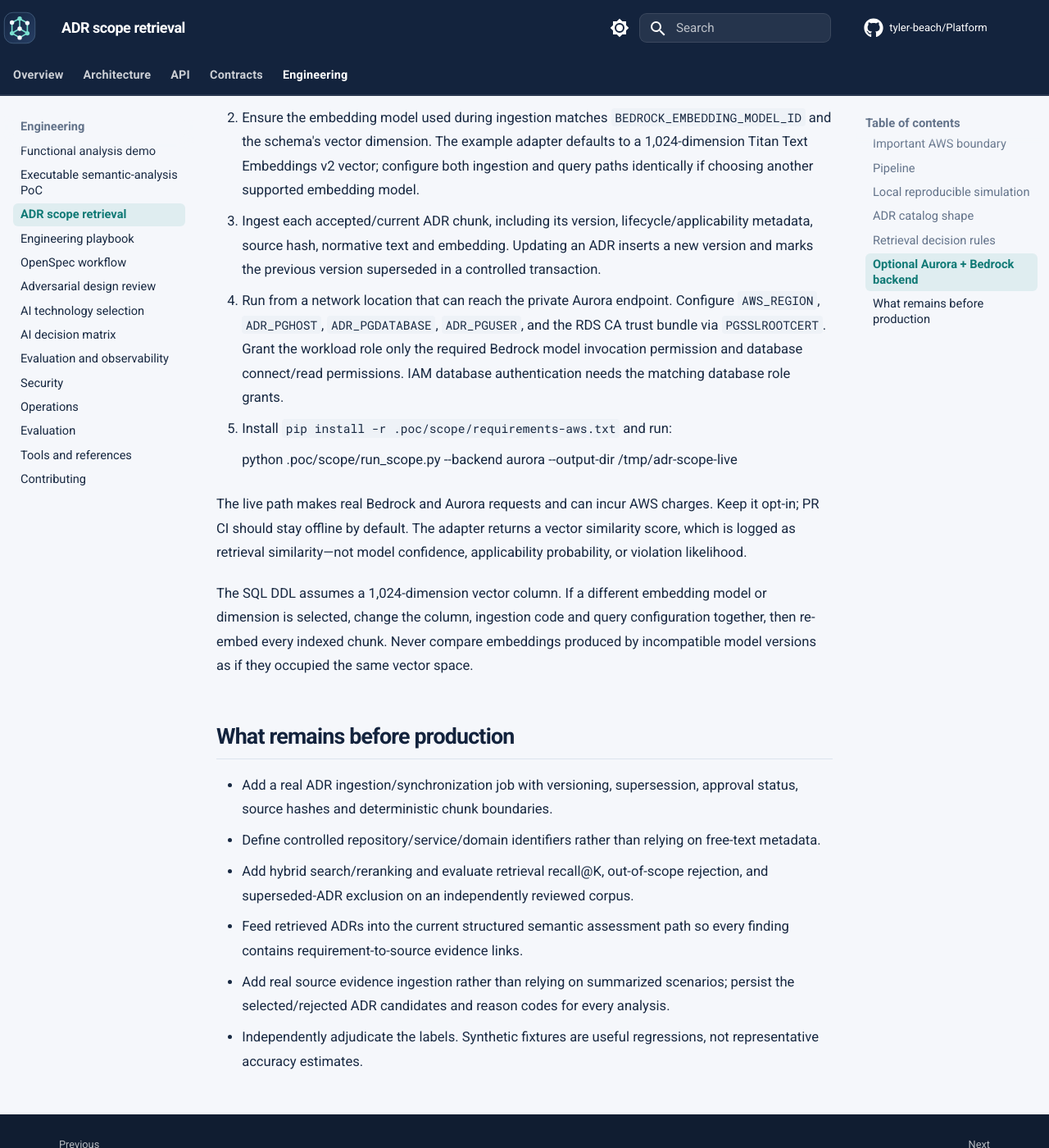
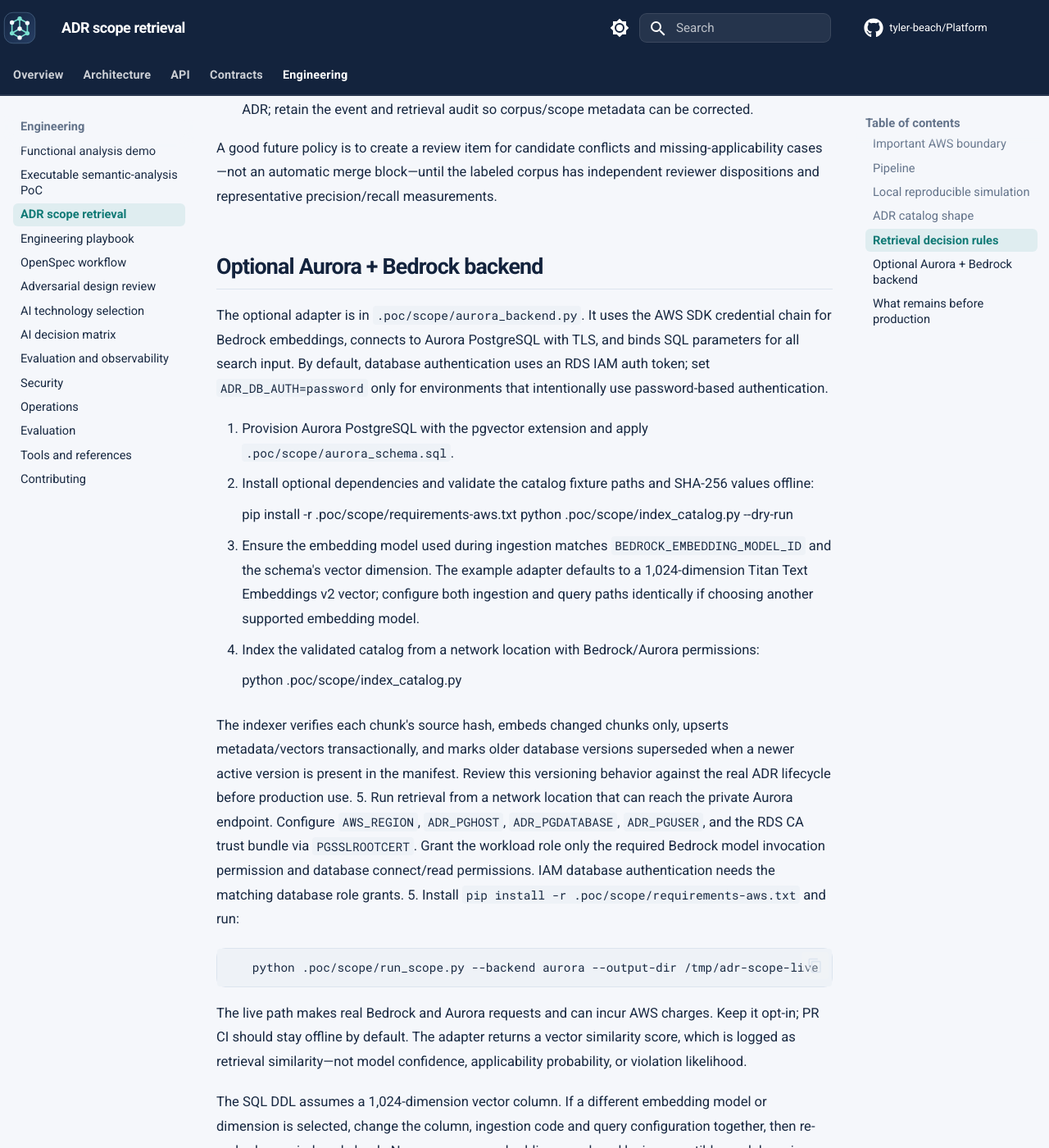
Before and after one commit to tyler-beach/Platform, an MkDocs documentation site: the page built from docs/ADR_SCOPE_RETRIEVAL.md, in a window 1280 px wide and 1400 px high, scrolled down 4863 px. Shown: the whole window at 82% size. Built offline with MkDocs 1.6.1 and Material for MkDocs 9.7.7, drawn with Linux system fonts in a browser that asks for light colours; comment, search, counter and statistics services are not loaded; some of the changed text lies outside the part shown.

Commit message:
docs(scope): document event evidence input and ADR vector indexing

```diff
--- a/docs/ADR_SCOPE_RETRIEVAL.md
+++ b/docs/ADR_SCOPE_RETRIEVAL.md
@@ -35,10 +35,18 @@
 - `.poc/scope/adr_catalog.jsonl`: eight versioned ADR chunks with lifecycle and applicability metadata plus transparent demo control cues.
 - `.poc/scope/scenarios.jsonl`: eight labeled events with repository/service/domain/language, changed paths, change summary and illustrative source observations.
 - `.poc/scope/retrieval.py`: hard metadata filters followed by a lexical ranking baseline.
-- `.poc/scope/run_scope.py`: retrieval plus conservative, cue-based triage; generates Markdown and JSON reports.
+- `.poc/scope/run_scope.py`: retrieval plus conservative, cue-based triage; generates Markdown and JSON reports. It also accepts a single real event via `--event-json`.
+- `.poc/scope/event-template.json`: example envelope for passing repository/service scope and source line/call-edge/diff evidence into retrieval.
+- `.poc/scope/index_catalog.py`: validates source hashes before indexing chunks; skips unchanged embeddings on a live re-index and supersedes older versions when a newer active version is present in the manifest.
 - `.poc/tests/test_scope.py`: assertions for lifecycle exclusion, metadata filtering, retrieval, evidence hashes and non-promotion of flags.
 
 The report includes candidate ADR IDs and versions, lexical relevance scores, reasons, excluded ADRs, matched cues, evidence path/line/excerpt/hash, and a catalog hash. The cue matcher is intentionally limited and transparent; a match only creates a `potential_deviation` candidate. A missing cue does not prove compliance.
+
+For a single event envelope, copy and edit `.poc/scope/event-template.json`, then run:
+
+    python .poc/scope/run_scope.py --event-json /path/to/change-event.json --output-dir /tmp/adr-scope-one-change
+
+The event contains `repository`, `service`, `domain`, `language`, `change_summary`, changed paths, call-edge summaries and source observations. Keep the evidence ID, artifact ID, edge ID, source path, line, exact excerpt and claim from the upstream code/diff analyzer wherever available. The source-observation excerpt hash is recomputed when the report is created. The bundled JSON is a template, not an actual source-analysis result.
 
 Run the full scope test set:
 
@@ -78,9 +86,18 @@
 The optional adapter is in `.poc/scope/aurora_backend.py`. It uses the AWS SDK credential chain for Bedrock embeddings, connects to Aurora PostgreSQL with TLS, and binds SQL parameters for all search input. By default, database authentication uses an RDS IAM auth token; set `ADR_DB_AUTH=password` only for environments that intentionally use password-based authentication.
 
 1. Provision Aurora PostgreSQL with the pgvector extension and apply `.poc/scope/aurora_schema.sql`.
-2. Ensure the embedding model used during ingestion matches `BEDROCK_EMBEDDING_MODEL_ID` and the schema's vector dimension. The example adapter defaults to a 1,024-dimension Titan Text Embeddings v2 vector; configure both ingestion and query paths identically if choosing another supported embedding model.
-3. Ingest each accepted/current ADR chunk, including its version, lifecycle/applicability metadata, source hash, normative text and embedding. Updating an ADR inserts a new version and marks the previous version superseded in a controlled transaction.
-4. Run from a network location that can reach the private Aurora endpoint. Configure `AWS_REGION`, `ADR_PGHOST`, `ADR_PGDATABASE`, `ADR_PGUSER`, and the RDS CA trust bundle via `PGSSLROOTCERT`. Grant the workload role only the required Bedrock model invocation permission and database connect/read permissions. IAM database authentication needs the matching database role grants.
+2. Install optional dependencies and validate the catalog fixture paths and SHA-256 values offline:
+
+       pip install -r .poc/scope/requirements-aws.txt
+       python .poc/scope/index_catalog.py --dry-run
+
+3. Ensure the embedding model used during ingestion matches `BEDROCK_EMBEDDING_MODEL_ID` and the schema's vector dimension. The example adapter defaults to a 1,024-dimension Titan Text Embeddings v2 vector; configure both ingestion and query paths identically if choosing another supported embedding model.
+4. Index the validated catalog from a network location with Bedrock/Aurora permissions:
+
+       python .poc/scope/index_catalog.py
+
+   The indexer verifies each chunk's source hash, embeds changed chunks only, upserts metadata/vectors transactionally, and marks older database versions superseded when a newer active version is present in the manifest. Review this versioning behavior against the real ADR lifecycle before production use.
+5. Run retrieval from a network location that can reach the private Aurora endpoint. Configure `AWS_REGION`, `ADR_PGHOST`, `ADR_PGDATABASE`, `ADR_PGUSER`, and the RDS CA trust bundle via `PGSSLROOTCERT`. Grant the workload role only the required Bedrock model invocation permission and database connect/read permissions. IAM database authentication needs the matching database role grants.
 5. Install `pip install -r .poc/scope/requirements-aws.txt` and run:
 
        python .poc/scope/run_scope.py --backend aurora --output-dir /tmp/adr-scope-live
```
